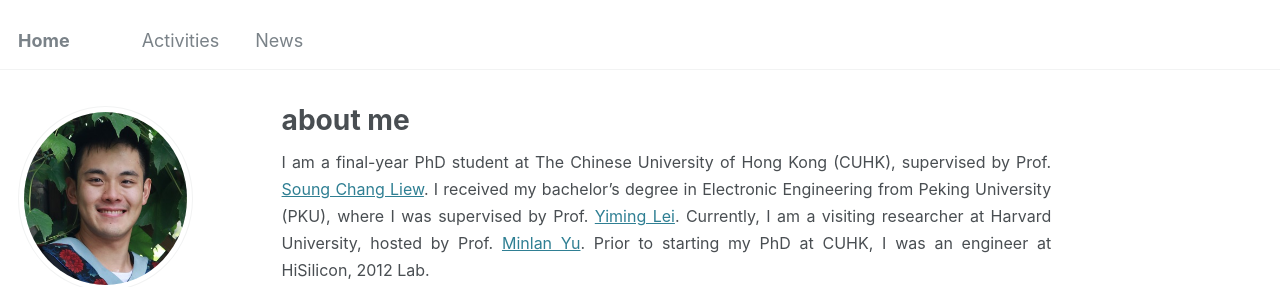
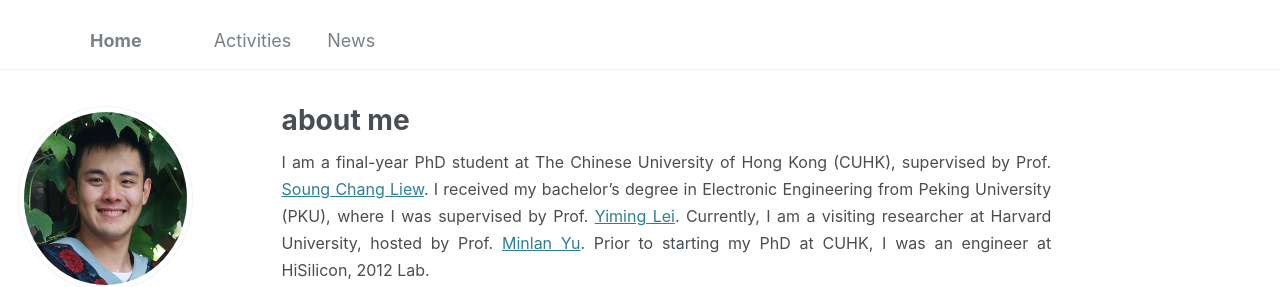
Before and after one commit to yuyangdu01/yuyangdu01.github.io, a Jekyll site: the page built from _pages/about.md, in a window 1280 px wide. Shown: the top 287 px of the page. Built offline with Jekyll 4.4.1, drawn with Linux system fonts in a browser that asks for light colours; some web fonts are replaced.

```diff
--- a/_config.yml
+++ b/_config.yml
@@ -8,7 +8,7 @@
 
 # Basic Site Settings
 locale                   : "en-US"
-title                    : "<center>Home</center>"
+title                    : "&emsp;&emsp;&emsp;&emsp;Home"
 title_separator          : "-"
 name                     : &name "Yuyang Du"
 description              : &description "personal description"
```
